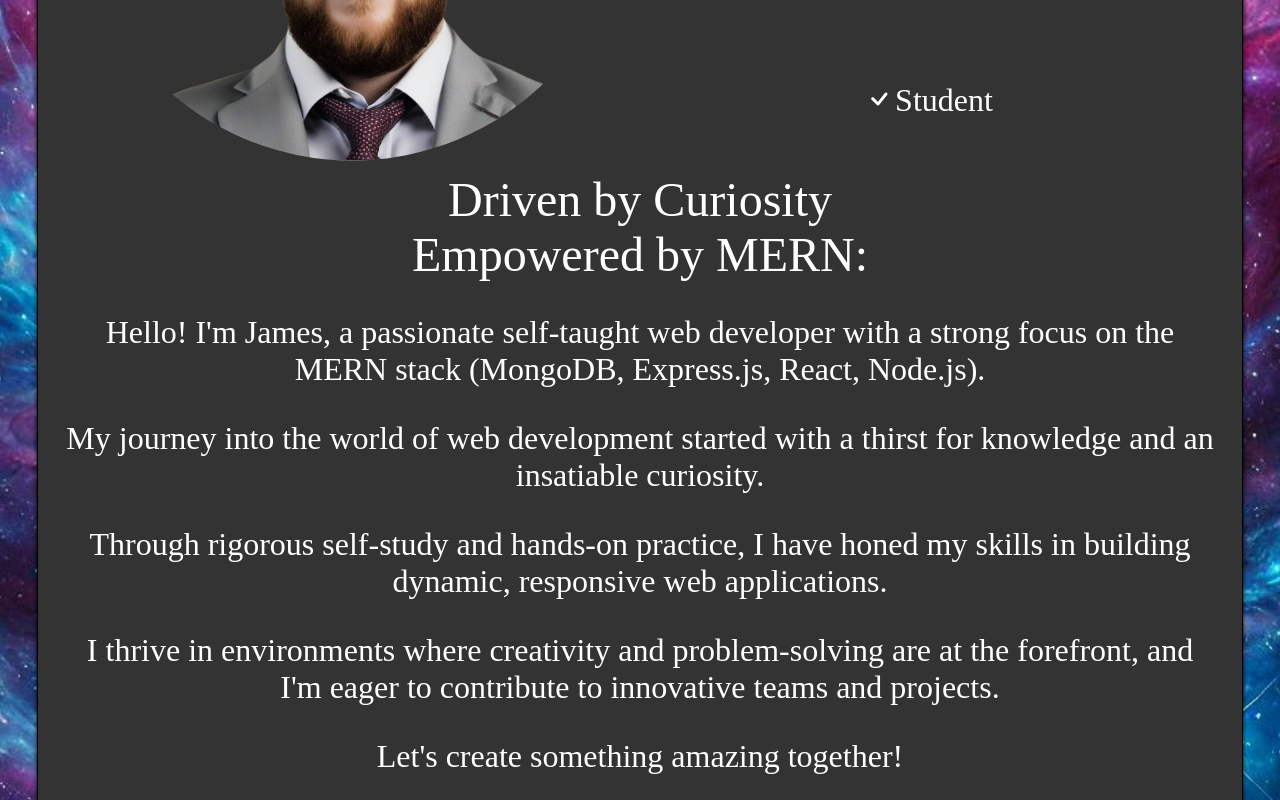
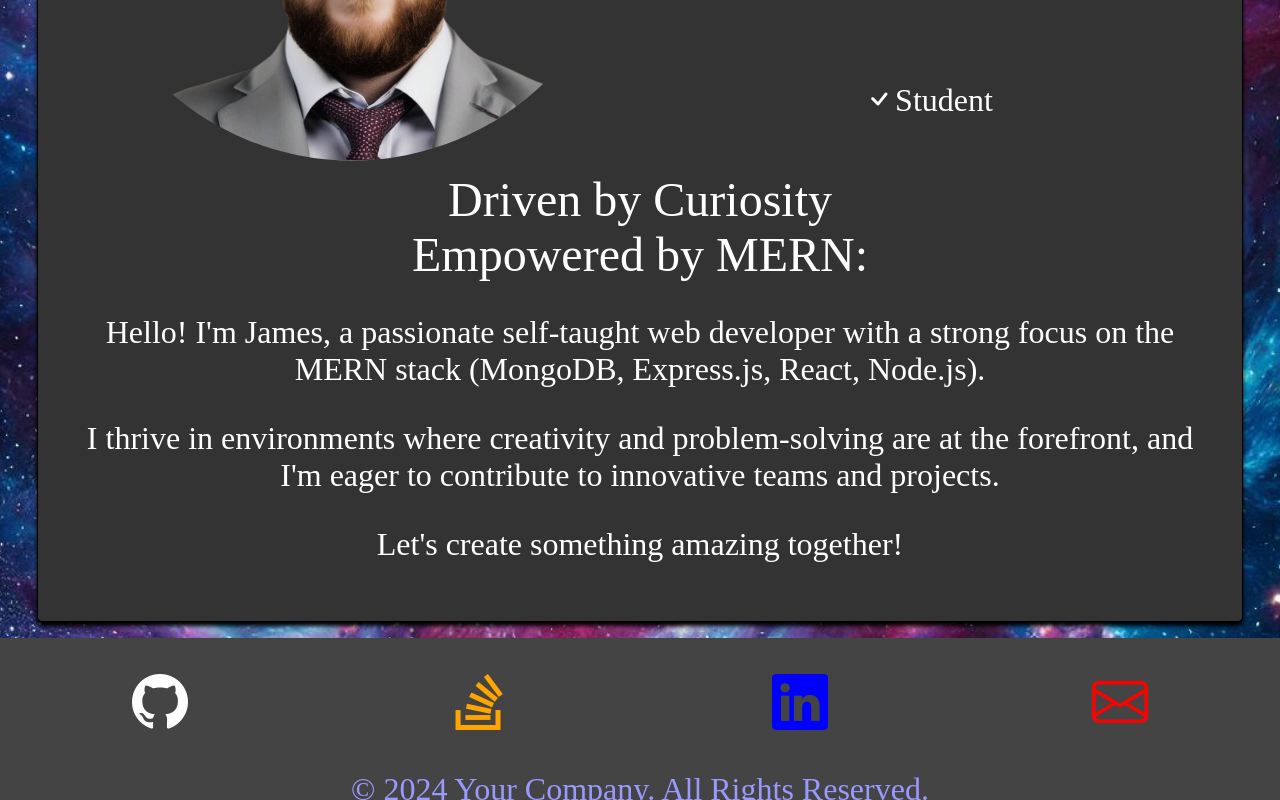
Before and after one commit to Jameshuff95/jan2025, a React (Vite) app: page / in a window 1280 px wide. Shown: the part 458-1258 px from the top of the page. Built offline with nearby package versions, Linux system fonts and the light colour scheme.

Commit message:
modified intro

```diff
--- a/src/Components/Hero.tsx
+++ b/src/Components/Hero.tsx
@@ -25,7 +25,7 @@ const Hero: React.FC = () => {
   ];
 
   return (
-    <Card>
+    <Card style={{}}>
       <Card.Body>
         <Card.Title>Hello, my name is James.</Card.Title>
         <Figure
--- a/src/Components/Intro.tsx
+++ b/src/Components/Intro.tsx
@@ -14,14 +14,6 @@ const Intro: React.FC = () => {
           focus on the MERN stack (MongoDB, Express.js, React, Node.js).
         </Card.Text>
         <Card.Text>
-          My journey into the world of web development started with a thirst for
-          knowledge and an insatiable curiosity.
-        </Card.Text>
-        <Card.Text>
-          Through rigorous self-study and hands-on practice, I have honed my
-          skills in building dynamic, responsive web applications.
-        </Card.Text>
-        <Card.Text>
           I thrive in environments where creativity and problem-solving are at
           the forefront, and I'm eager to contribute to innovative teams and
           projects.
```
